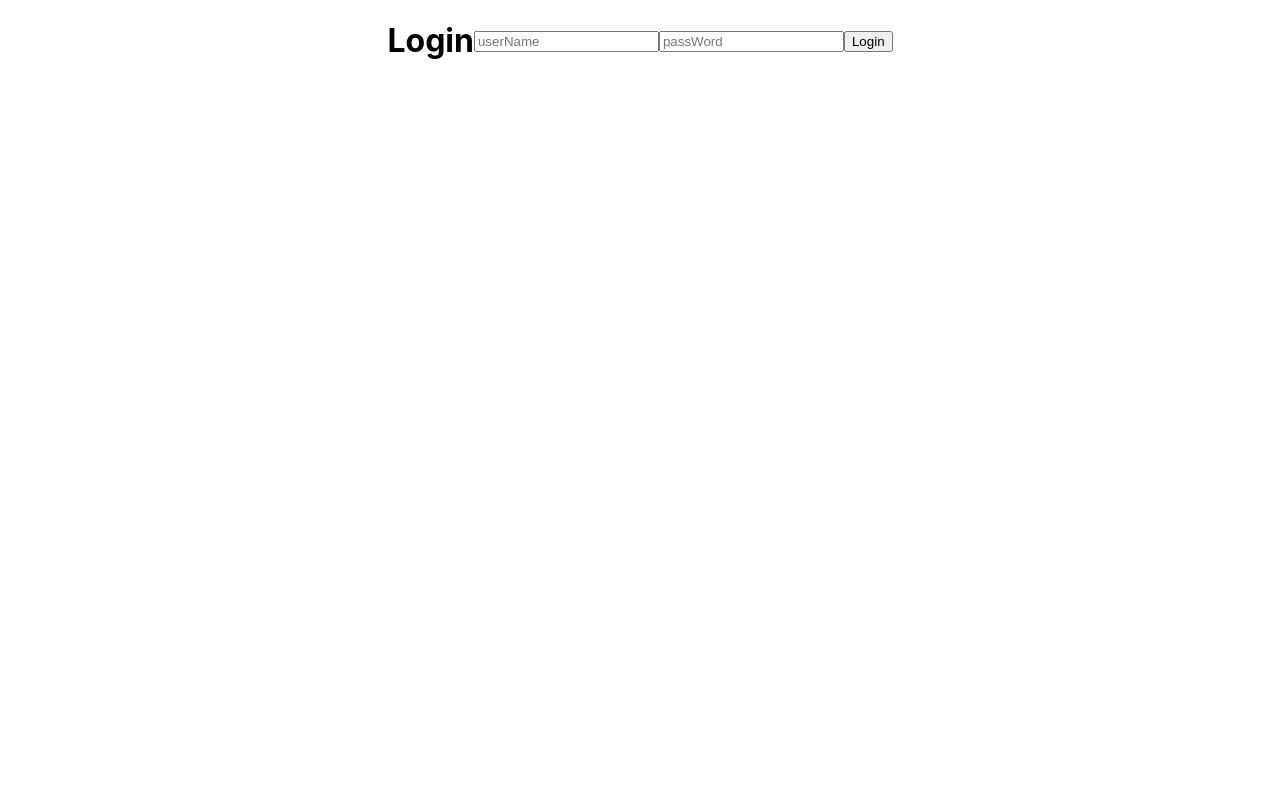
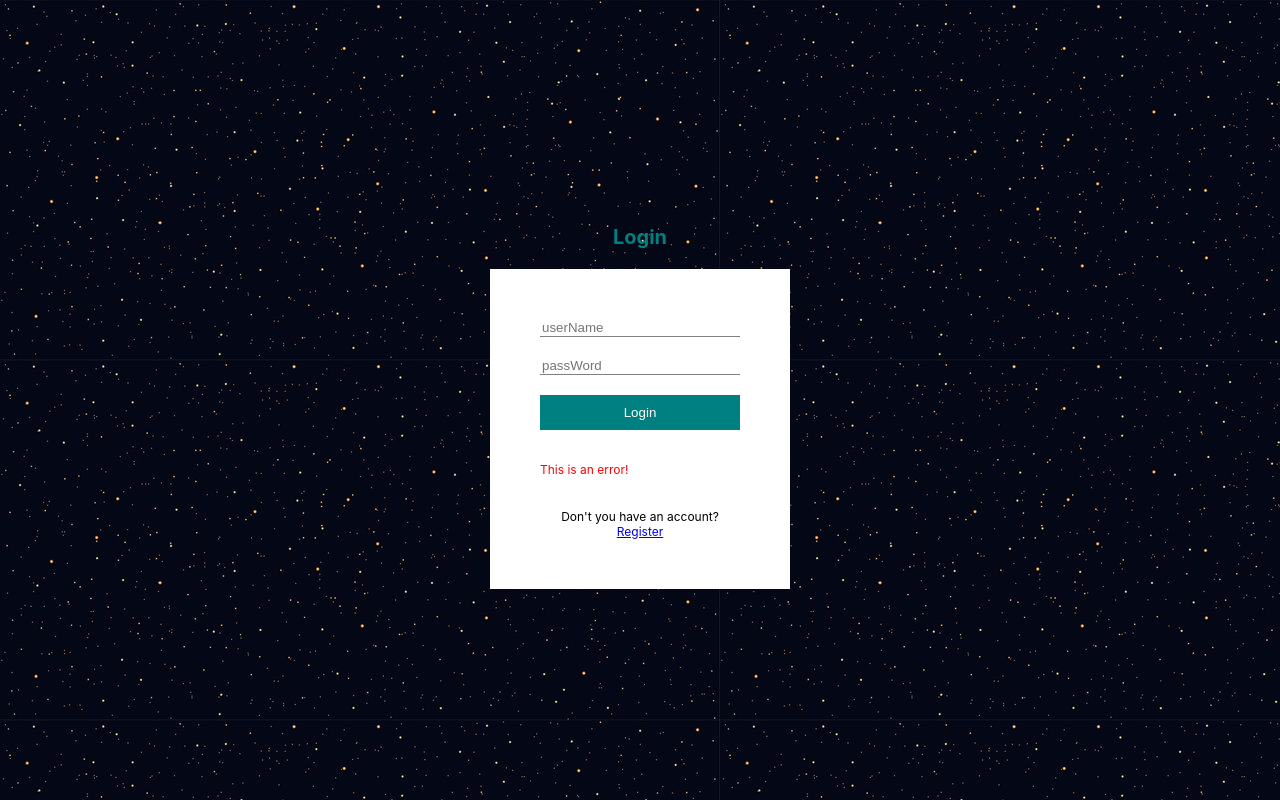
Before and after one commit to Mo6x/RESTAll-APIs, a React (Create React App) app in the folder client-side/my-app/: page /login in a window 1280 px wide. Built offline with nearby package versions, Linux system fonts and the light colour scheme.

Commit message:
Done setuping Register and Login page

```diff
--- a/client-side/my-app/src/Style.scss
+++ b/client-side/my-app/src/Style.scss
@@ -5,9 +5,51 @@
       //LOGIN & REGISTER
       .auth{
         display: flex;
+        flex-direction: column;
         align-items: center;
         justify-content: center;
-      }
+        height: 100vh;
 
+        h1{
+            font-size: 20px;
+            color: teal;
+            margin-bottom: 20px;
+        }
+
+        form{
+            display: flex;
+            flex-direction: column;
+            padding: 50px;
+            background-color: white;
+            width: 200px;
+            gap: 20px;
+        }
+
+        input{
+            padding: 10;
+            border: none;
+            border-bottom: 1px solid  gray;
+        }
+
+        button{
+            padding: 10px;
+            border: none;
+            background-color: teal;
+            cursor: pointer;
+            color: white;
+        }
+
+        p {
+            font-size: 12px;
+            color: red;
+        }
+
+        span {
+            font-size: 12px;
+            text-align: center;
+        }
+       background-image: url(./asserts/background3.jpeg);
     }
-}
+
+    };
+};
--- a/client-side/my-app/src/pages/Login.jsx
+++ b/client-side/my-app/src/pages/Login.jsx
@@ -1,4 +1,5 @@
 import React from "react";
+import { Link } from "react-router-dom";
 
 const Login = () => {
     return(
@@ -8,6 +9,8 @@
               <input type="text" placeholder="userName" />
               <input password="text" placeholder="passWord" />
               <button>Login</button>
+              <p>This is an error!</p>
+              <span> Don't you have an account? <Link to="/register">Register</Link> </span>
              </form>
         </div>
     )
--- a/client-side/my-app/src/pages/Register.jsx
+++ b/client-side/my-app/src/pages/Register.jsx
@@ -0,0 +1,20 @@
+import React from "react";
+import { Link } from "react-router-dom";
+
+const Register = () => {
+    return(
+        <div className="auth">
+             <h1>Register</h1>
+             <form>
+              <input required type="text" placeholder="userName" />
+              <input required="email" placeholder="email" />
+              <input required type="password" placeholder="passWord" />
+              <button>Register</button>
+              <p>This is an error!</p>
+              <span> Do you have an account? <Link to="/login">Login</Link> </span>
+             </form>
+        </div>
+    )
+};
+
+export default Register;
```
Also changed, not shown: client-side/my-app/src/asserts/background3.jpeg (added), client-side/my-app/src/asserts/background4.avif (added).
